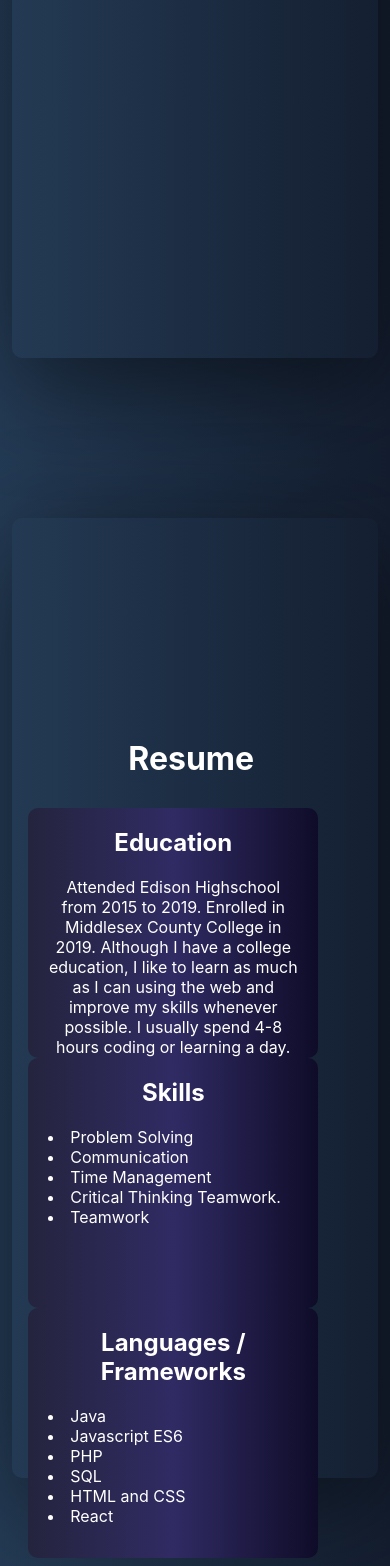
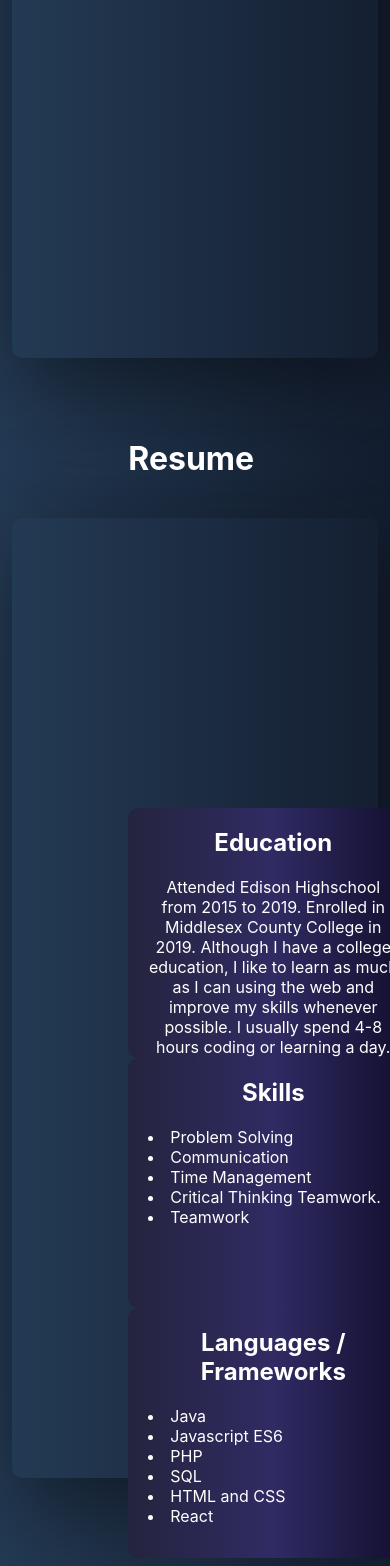
Before and after one commit to MAR2807/portfolio, a React (Create React App) app: page / in a window 390 px wide. Shown: the part 3962-5528 px from the top of the page. Built offline with nearby package versions, Linux system fonts and the light colour scheme.

Commit message:
new-test-5

```diff
--- a/src/index.css
+++ b/src/index.css
@@ -487,25 +487,26 @@ div.resumeContainer{
 }
 div.languages{
   position:absolute;
-  left:750px;
+  left:850px;
   width:250px;
   background-color: white;
 }
 div.skills{
   position:absolute;
-  left:750px;
+  left:850px;
   width:250px;
   background-color: white;
 }
 div.education{
   position:absolute;
-  left:750px;
+  left:850px;
   width:250px;
   background-color: white;
 }
 div.resumeTitle{
  position:absolute;
   left:850px;
+  bottom:100px;
 
 
 }
```
